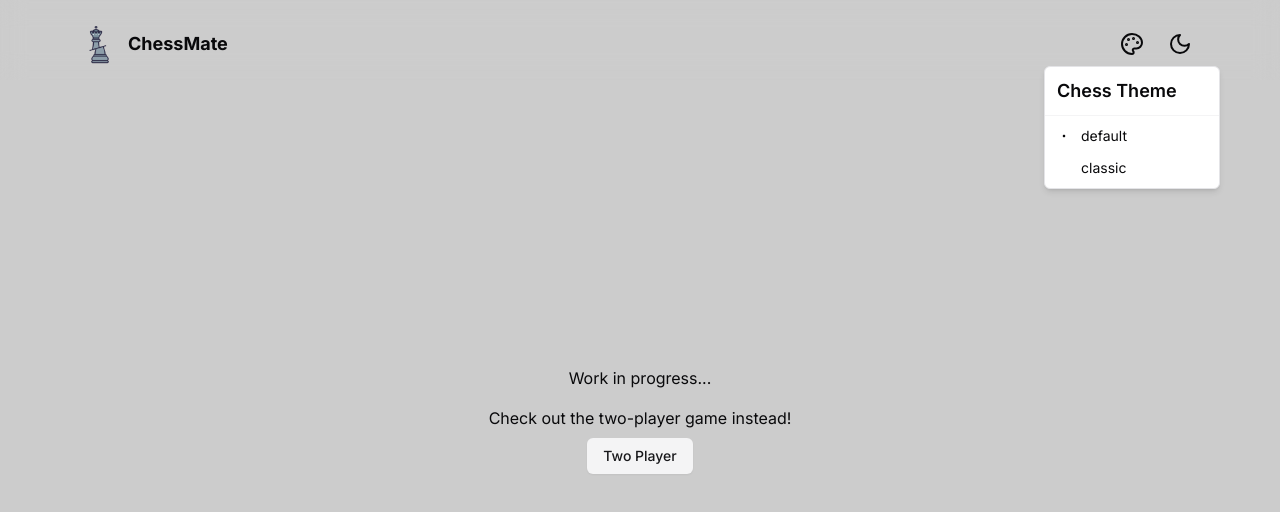
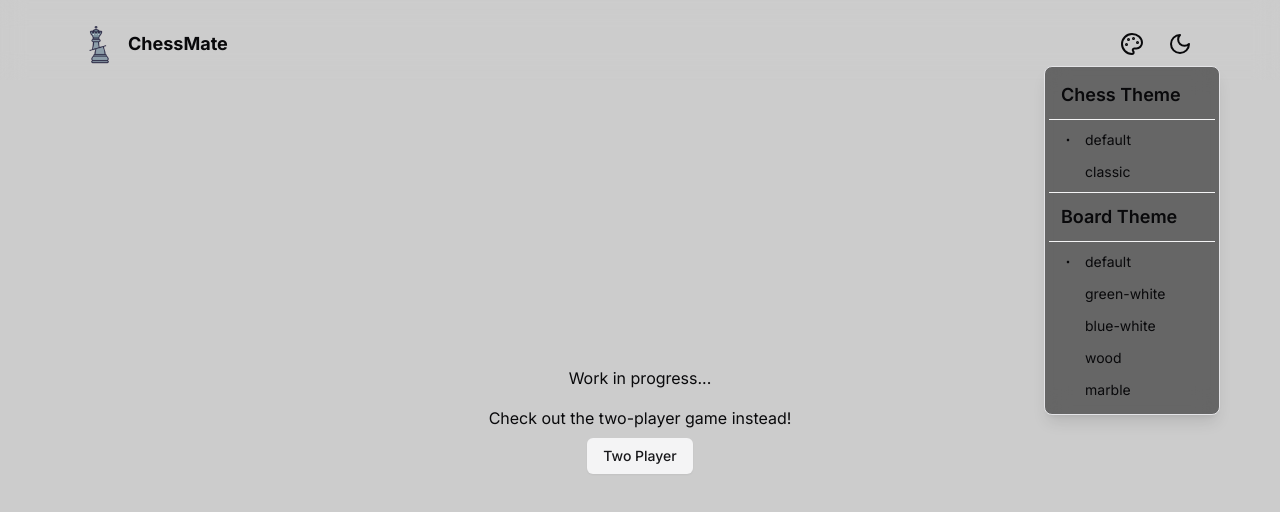
Before and after one commit to yuvrajsinh5252/ChessGame, a Next.js app: page /computer in a window 1280 px wide. Both pictures are taken after a click on the button 1132 px from the left and 44 px from the top of the page. Shown: the top 512 px of the page. Built offline with nearby package versions, Linux system fonts and the light colour scheme; no server answers; what pusher would draw is missing.

Commit message:
feat: board themes

```diff
--- a/src/Components/online-mode/onlineboard.tsx
+++ b/src/Components/online-mode/onlineboard.tsx
@@ -227,7 +227,6 @@ export function OnlineBoard({
               key={`${rowIndex}-${colIndex}`}
               className={`h-16 w-16 max-sm:h-10 max-sm:w-10 flex justify-center items-center
               ${(rowIndex + colIndex) % 2 === 0 ? "bg-gray-300" : "bg-gray-500"}
-              ${(rowIndex + colIndex) % 2 === 0 ? "bg-gray-300" : "bg-gray-500"}
               ${rowIndex === 0 && colIndex === 0 ? "rounded-tl-lg" : ""}
               ${rowIndex === 0 && colIndex === 7 ? "rounded-tr-lg" : ""}
               ${rowIndex === 7 && colIndex === 0 ? "rounded-bl-lg" : ""}
--- a/src/Components/themes/chess-theme.tsx
+++ b/src/Components/themes/chess-theme.tsx
@@ -12,18 +12,26 @@ import {
 import { Button } from "../ui/button";
 import { Palette } from "lucide-react";
 import { useThemeStore } from "@/store/useThemeStore";
+import {
+  blueWhiteBoardTheme,
+  defaultBoardTheme,
+  greenWhiteBoardTheme,
+  marbleBoardTheme,
+  woodBoardTheme,
+} from "@/utils/boardThemes/board-themes";
 
 export function ChessTheme() {
-  const { setPieceTheme, pieceTheme } = useThemeStore((state) => state);
+  const { setPieceTheme, pieceTheme, boardTheme, setBoardTheme } =
+    useThemeStore((state) => state);
 
   return (
     <DropdownMenu>
       <DropdownMenuTrigger asChild>
-        <Button className="p-2" variant={"ghost"}>
+        <Button className="p-2 cursor-pointer" variant={"ghost"}>
           <Palette />
         </Button>
       </DropdownMenuTrigger>
-      <DropdownMenuContent className="w-44">
+      <DropdownMenuContent className="w-44 bg-black/50 backdrop-blur-md rounded-lg p-2 shadow-lg">
         <DropdownMenuLabel>
           <h2 className="text-lg font-semibold">Chess Theme</h2>
         </DropdownMenuLabel>
@@ -35,6 +43,32 @@ export function ChessTheme() {
           <DropdownMenuRadioItem value="default">default</DropdownMenuRadioItem>
           <DropdownMenuRadioItem value="classic">classic</DropdownMenuRadioItem>
         </DropdownMenuRadioGroup>
+        <DropdownMenuSeparator />
+        <DropdownMenuLabel>
+          <h2 className="text-lg font-semibold">Board Theme</h2>
+        </DropdownMenuLabel>
+        <DropdownMenuSeparator />
+        <DropdownMenuRadioGroup
+          value={boardTheme.name}
+          onValueChange={(value) => {
+            if (value === "default") setBoardTheme(defaultBoardTheme);
+            else if (value === "green-white")
+              setBoardTheme(greenWhiteBoardTheme);
+            else if (value === "blue-white") setBoardTheme(blueWhiteBoardTheme);
+            else if (value === "wood") setBoardTheme(woodBoardTheme);
+            else if (value === "marble") setBoardTheme(marbleBoardTheme);
+          }}
+        >
+          <DropdownMenuRadioItem value="default">default</DropdownMenuRadioItem>
+          <DropdownMenuRadioItem value="green-white">
+            green-white
+          </DropdownMenuRadioItem>
+          <DropdownMenuRadioItem value="blue-white">
+            blue-white
+          </DropdownMenuRadioItem>
+          <DropdownMenuRadioItem value="wood">wood</DropdownMenuRadioItem>
+          <DropdownMenuRadioItem value="marble">marble</DropdownMenuRadioItem>
+        </DropdownMenuRadioGroup>
       </DropdownMenuContent>
     </DropdownMenu>
   );
--- a/src/Components/two-player/chessPiece.tsx
+++ b/src/Components/two-player/chessPiece.tsx
@@ -12,10 +12,11 @@ export function ChessPiece({
   setSelectedPiece,
   movingPiece,
 }: Piece) {
-  const { pieceTheme } = useThemeStore((state) => state);
+  const { pieceTheme, boardTheme } = useThemeStore((state) => state);
 
   const [isMoving, setIsMoving] = useState(false);
   const pieceRef = useRef<HTMLDivElement>(null);
+  const imgRef = useRef<HTMLImageElement>(null);
 
   useEffect(() => {
     if (
@@ -34,7 +35,9 @@ export function ChessPiece({
       lastMove?.fromCol === position.col
     ) {
       return (
-        <div className="w-16 h-16 max-sm:h-10 max-sm:w-10 bg-blue-400/50" />
+        <div
+          className={`w-16 h-16 max-sm:h-10 max-sm:w-10 ${boardTheme.lastMove}`}
+        />
       );
     }
 
@@ -51,8 +54,19 @@ export function ChessPiece({
   const pieceImage = `/${pieceTheme}/${color}/${type}.png`;
 
   const handleDragStart = (e: React.DragEvent<HTMLDivElement>) => {
-    if (color === currentPlayer) setSelectedPiece(position);
+    if (color === currentPlayer) {
+      setSelectedPiece(position);
+    }
     e.dataTransfer.setData("text/plain", `${position.row},${position.col}`);
+
+    if (imgRef.current) {
+      const dragImage = imgRef.current.cloneNode(true) as HTMLImageElement;
+      dragImage.style.width = "80px";
+      dragImage.style.height = "80px";
+      document.body.appendChild(dragImage);
+      e.dataTransfer.setDragImage(dragImage, 48, 48);
+      setTimeout(() => document.body.removeChild(dragImage), 0);
+    }
   };
 
   const translateX =
@@ -96,6 +110,7 @@ export function ChessPiece({
       }}
     >
       <Image
+        ref={imgRef}
         src={pieceImage}
         alt={`${color} ${type}`}
         width={64}
--- a/src/Components/two-player/chessboard.tsx
+++ b/src/Components/two-player/chessboard.tsx
@@ -6,8 +6,10 @@ import { useEffect, useState } from "react";
 import useStore from "@/lib/hooks/useStore";
 import { initialBoard } from "@/utils/initialSetup";
 import { LoadingBoard } from "../loadingBoard";
+import { useThemeStore } from "@/store/useThemeStore";
 
 export default function ChessBoard() {
+  const { boardTheme } = useThemeStore((state) => state);
   const store = useStore(useChessStore, (state) => state);
   const isLoading = !store;
   const {
@@ -36,7 +38,7 @@ export default function ChessBoard() {
     toRow: number,
     toCol: number
   ) => {
-    e.preventDefault();
+    // e.preventDefault();
     const [fromRow, fromCol] = e.dataTransfer
       .getData("text")
       .split(",")
@@ -49,6 +51,7 @@ export default function ChessBoard() {
 
   const handleDragOver = (e: React.DragEvent<HTMLDivElement>) => {
     e.preventDefault();
+    e.dataTransfer.dropEffect = "move";
   };
 
   // remove selected piece if the current player changes
@@ -102,8 +105,8 @@ export default function ChessBoard() {
               className={`w-16 h-16 max-sm:h-10 max-sm:w-10 flex items-center justify-center
               ${
                 (rowIndex + colIndex) % 2 === 0
-                  ? " bg-gray-300 "
-                  : " bg-gray-500 "
+                  ? ` ${boardTheme.light} `
+                  : ` ${boardTheme.dark} `
               }
               ${rowIndex === 0 && colIndex === 0 ? " rounded-tl-lg " : ""}
               ${rowIndex === 0 && colIndex === 7 ? " rounded-tr-lg " : ""}
@@ -112,7 +115,7 @@ export default function ChessBoard() {
               ${
                 selectedPiece?.row === rowIndex &&
                 selectedPiece?.col === colIndex
-                  ? " bg-gradient-to-br from-blue-300 to-blue-600"
+                  ? ` bg-gradient-to-br ${boardTheme.selected} `
                   : ""
               }
               ${
--- a/src/store/useThemeStore.ts
+++ b/src/store/useThemeStore.ts
@@ -1,17 +1,25 @@
+import { defaultBoardTheme } from "@/utils/boardThemes/board-themes";
 import { create } from "zustand";
 
 export type pieceThemes = "default" | "classic";
-export type boardThemes = "default" | "classic";
+export type boardThemes = {
+  name: "default" | "wood" | "marble" | "blue-white" | "green-white";
+  light: string;
+  dark: string;
+  selected: string;
+  highlight: string;
+  lastMove: string;
+};
 
 interface ThemeStore {
   boardTheme: boardThemes;
   pieceTheme: pieceThemes;
-  setBoardTheme: (theme: "default") => void;
+  setBoardTheme: (theme: boardThemes) => void;
   setPieceTheme: (theme: "default") => void;
 }
 
 export const useThemeStore = create<ThemeStore>((set) => ({
-  boardTheme: "default",
+  boardTheme: defaultBoardTheme,
   pieceTheme: "default",
   setBoardTheme: (theme) => set({ boardTheme: theme }),
   setPieceTheme: (theme) => set({ pieceTheme: theme }),
--- /dev/null
+++ b/src/utils/boardThemes/board-themes.ts
@@ -0,0 +1,46 @@
+import { boardThemes } from "@/store/useThemeStore";
+
+export const defaultBoardTheme: boardThemes = {
+  name: "default",
+  light: " bg-gray-300 ",
+  dark: " bg-gray-500 ",
+  selected: " from-gray-300 to-gray-600 ",
+  highlight: "#ffce9e",
+  lastMove: " bg-gray-400/50 ",
+};
+
+export const greenWhiteBoardTheme: boardThemes = {
+  name: "green-white",
+  light: " bg-green-200 ",
+  dark: " bg-green-500 ",
+  selected: " from-green-300 to-green-600 ",
+  highlight: "#ffce9e",
+  lastMove: " bg-green-400/50 ",
+};
+
+export const blueWhiteBoardTheme: boardThemes = {
+  name: "blue-white",
+  light: " bg-blue-200 ",
+  dark: " bg-blue-500 ",
+  selected: " from-blue-300 to-blue-600 ",
+  highlight: "#ffce9e",
+  lastMove: " bg-blue-400/50 ",
+};
+
+export const woodBoardTheme: boardThemes = {
+  name: "wood",
+  light: " bg-yellow-400 ",
+  dark: " bg-yellow-600 ",
+  selected: " from-yellow-500 to-yellow-700 ",
+  highlight: "#ffce9e",
+  lastMove: " bg-yellow-800/50 ",
+};
+
+export const marbleBoardTheme: boardThemes = {
+  name: "marble",
+  light: " bg-gray-300 ",
+  dark: " bg-gray-500 ",
+  selected: " from-gray-300 to-gray-600 ",
+  highlight: "#ffce9e",
+  lastMove: " bg-gray-400/50 ",
+};
```
